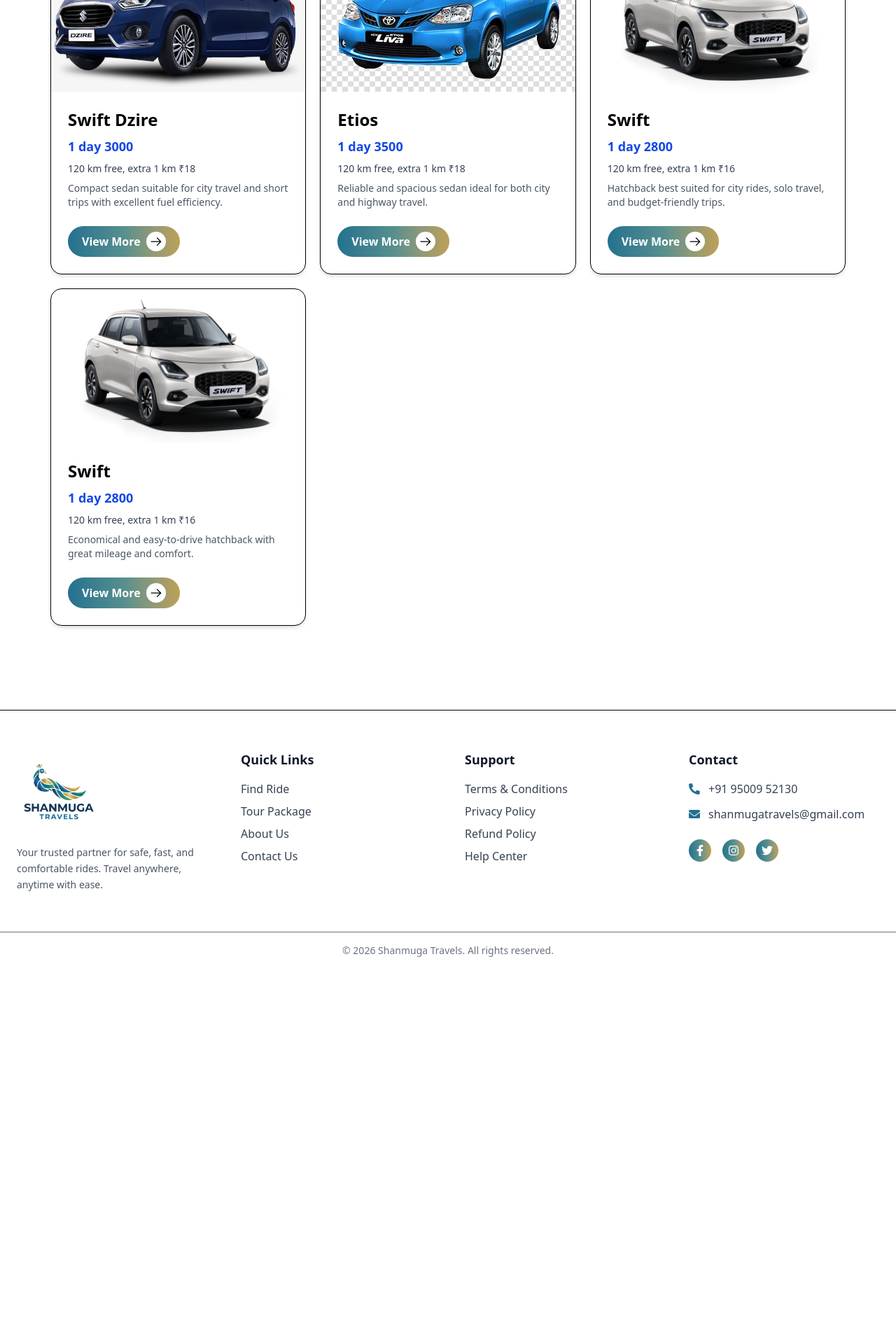
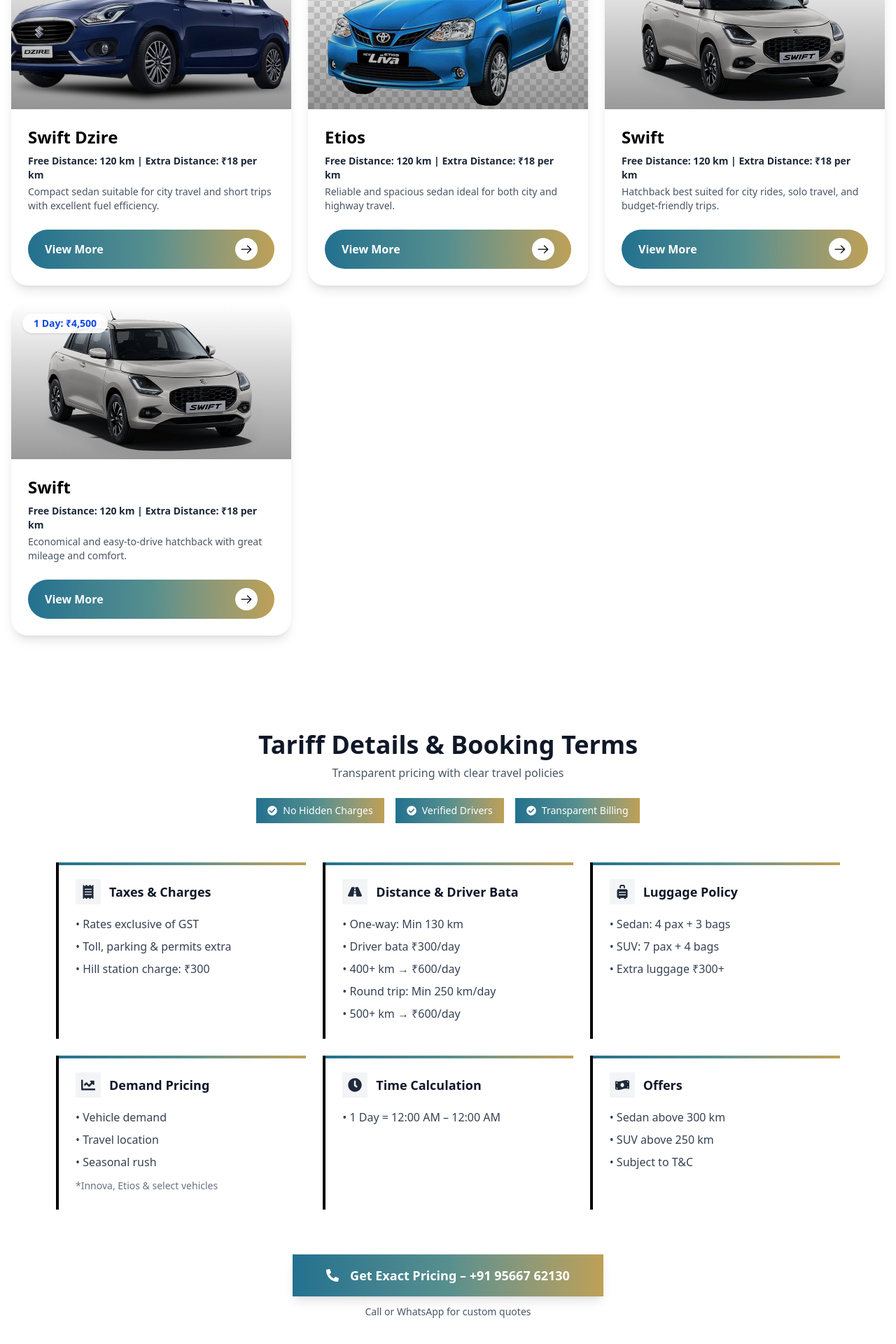
Before and after one commit to digitallift/Shanmuga-Travels, a Next.js app: page /findride in a window 1280 px wide. Shown: the part 820-2740 px from the top of the page at 70% size. Before the commit the page ends 2204 px from the top, so only its background shows below. Built offline with nearby package versions, Linux system fonts and the light colour scheme.

Commit message:
added Services

```diff
--- /dev/null
+++ b/Components/Findride/TariffDetails.jsx
@@ -0,0 +1,169 @@
+"use client";
+import React from "react";
+import {
+  FaReceipt,
+  FaRoad,
+  FaSuitcaseRolling,
+  FaChartLine,
+  FaClock,
+  FaPhoneAlt,
+  FaMoneyBillWave,
+  FaCheckCircle,
+} from "react-icons/fa";
+
+const TariffDetails = () => {
+  return (
+    <section className="w-full bg-white px-6 md:px-20 py-20">
+      {/* Gradient Overlay */}
+      <div className="absolute inset-0 bg-gradient-to-r from-primary via-teal to-gold opacity-[0.06] pointer-events-none" />
+
+      <div className="relative max-w-7xl mx-auto">
+
+        {/* Header */}
+        <div className="mb-14 text-center">
+          <h2 className="text-3xl  md:text-4xl font-bold text-gray-900">
+            Tariff Details & Booking Terms
+          </h2>
+          <p className="text-gray-600 mt-2">
+            Transparent pricing with clear travel policies
+          </p>
+
+          {/* Highlights */}
+          <div className="flex flex-wrap justify-center gap-4 mt-6">
+            {[
+              "No Hidden Charges",
+              "Verified Drivers",
+              "Transparent Billing",
+            ].map((text, i) => (
+              <span
+                key={i}
+                className="flex items-center gap-2 bg-gradient-to-r from-primary via-teal to-gold text-white px-4 py-2 text-sm font-medium"
+              >
+                <FaCheckCircle />
+                {text}
+              </span>
+            ))}
+          </div>
+        </div>
+
+        {/* Grid */}
+        <div className="grid md:grid-cols-3 gap-6">
+
+          {[
+            {
+              title: "Taxes & Charges",
+              icon: <FaReceipt />,
+              color: "blue",
+              content: [
+                "Rates exclusive of GST",
+                "Toll, parking & permits extra",
+                "Hill station charge: ₹300",
+              ],
+            },
+            {
+              title: "Distance & Driver Bata",
+              icon: <FaRoad />,
+              color: "emerald",
+              content: [
+                "One-way: Min 130 km",
+                "Driver bata ₹300/day",
+                "400+ km → ₹600/day",
+                "Round trip: Min 250 km/day",
+                "500+ km → ₹600/day",
+              ],
+            },
+            {
+              title: "Luggage Policy",
+              icon: <FaSuitcaseRolling />,
+              color: "orange",
+              content: [
+                "Sedan: 4 pax + 3 bags",
+                "SUV: 7 pax + 4 bags",
+                "Extra luggage ₹300+",
+              ],
+            },
+            {
+              title: "Demand Pricing",
+              icon: <FaChartLine />,
+              color: "purple",
+              content: [
+                "Vehicle demand",
+                "Travel location",
+                "Seasonal rush",
+              ],
+              note: "Innova, Etios & select vehicles",
+            },
+            {
+              title: "Time Calculation",
+              icon: <FaClock />,
+              color: "gray",
+              content: ["1 Day = 12:00 AM – 12:00 AM"],
+            },
+            {
+              title: "Offers",
+              icon: <FaMoneyBillWave />,
+              color: "green",
+              content: [
+                "Sedan above 300 km",
+                "SUV above 250 km",
+                "Subject to T&C",
+              ],
+            },
+          ].map((card, i) => (
+            <div
+              key={i}
+              className={`relative bg-white p-6 border-l-4 border-${card.color}-600
+              hover:-translate-y-1 hover:shadow-xl transition duration-300`}
+            >
+              {/* Accent Top */}
+              <div className="absolute top-0 left-0 h-1 w-full bg-gradient-to-r from-primary via-teal to-gold" />
+
+              {/* Header */}
+              <div className="flex items-center gap-3 mb-4">
+                <div className="p-2 bg-gray-100 text-gray-800 text-xl">
+                  {card.icon}
+                </div>
+                <h3 className="text-lg font-semibold text-gray-900">
+                  {card.title}
+                </h3>
+              </div>
+
+              {/* Content */}
+              <ul className="space-y-2 text-gray-700">
+                {card.content.map((item, idx) => (
+                  <li key={idx}>• {item}</li>
+                ))}
+              </ul>
+
+              {card.note && (
+                <p className="text-sm text-gray-500 mt-3">
+                  *{card.note}
+                </p>
+              )}
+            </div>
+          ))}
+        </div>
+
+        {/* CTA */}
+        <div className="mt-16 text-center">
+          <a
+            href="tel:+919566762130"
+            className="inline-flex items-center gap-4
+            bg-gradient-to-r from-primary via-teal to-gold
+            text-white px-12 py-4 text-lg font-semibold
+            hover:scale-105 transition shadow-lg"
+          >
+            <FaPhoneAlt />
+            Get Exact Pricing – +91 95667 62130
+          </a>
+          <p className="text-gray-600 text-sm mt-3">
+            Call or WhatsApp for custom quotes
+          </p>
+        </div>
+
+      </div>
+    </section>
+  );
+};
+
+export default TariffDetails;
--- a/Components/Footer.jsx
+++ b/Components/Footer.jsx
@@ -30,6 +30,7 @@
         <div>
           <h3 className="text-lg font-semibold mb-4 text-gray-900">Quick Links</h3>
           <ul className="space-y-2 text-gray-700">
+             <li><Link href="/" className="hover:text-primary transition">Home</Link></li>
             <li><Link href="/findride" className="hover:text-primary transition">Find Ride</Link></li>
             <li><Link href="/tourpackage" className="hover:text-primary transition">Tour Package</Link></li>
             <li><Link href="/aboutus" className="hover:text-primary transition">About Us</Link></li>
--- a/Components/HomePage/TripCard.jsx
+++ b/Components/HomePage/TripCard.jsx
@@ -12,7 +12,7 @@
 const TripCard = () => {
   return (
      <section className="max-w-7xl mx-auto px-6 py-15 md:py-5">
-      <h2 className="text-3xl md:text-4xl font-semibold bg-gradient-to-r text-transparent bg-clip-text from-primary via-teal to-gold mb-10 text-center">
+      <h2 className="text-3xl md:text-4xl p-1 font-semibold bg-gradient-to-r text-transparent bg-clip-text from-primary via-teal to-gold mb-10 text-center">
         Pilgrimage Trips – All Religions
       </h2>
 
--- a/Components/HomePage/VehicleCard.jsx
+++ b/Components/HomePage/VehicleCard.jsx
@@ -1,108 +1,60 @@
+"use client";
+import { vehicles } from '@/public/constants/Pilgrimage';
 import Image from 'next/image';
 import Link from 'next/link';
-import React from 'react'
+import React from 'react';
 import { GoArrowRight } from "react-icons/go";
-
-const vehicles = [
-  {
-    id: 1,
-    name: "Tempo Traveller",
-    price: "1 day 6500",
-    desc: "120 km free, extra 1 km ₹25",
-    longdesc: "Spacious Tempo Traveller ideal for family trips, corporate travel, and group tours with comfortable seating.",
-    img: "/images/Tempovan.png"
-  },
-  {
-    id: 2,
-    name: "Ertiga",
-    price: "1 day 4500",
-    desc: "120 km free, extra 1 km ₹18",
-    longdesc: "Perfect family MPV offering comfort, good mileage, and ample luggage space for long journeys.",
-    img: "/images/ertiga.png"
-  },
-  {
-    id: 3,
-    name: "Innova Crysta",
-    price: "1 day 5500",
-    desc: "120 km free, extra 1 km ₹20",
-    longdesc: "Premium SUV known for luxury interiors, smooth ride quality, and long-distance comfort.",
-    img: "/images/innova.png"
-  },
-  {
-    id: 4,
-    name: "Swift Dzire",
-    price: "1 day 3000",
-    desc: "120 km free, extra 1 km ₹18",
-    longdesc: "Compact sedan suitable for city travel and short trips with excellent fuel efficiency.",
-    img: "/images/dzire.png"
-  },
-  {
-    id: 5,
-    name: "Etios",
-    price: "1 day 3500",
-    desc: "120 km free, extra 1 km ₹18",
-    longdesc: "Reliable and spacious sedan ideal for both city and highway travel.",
-    img: "/images/etios.jpg"
-  },
-
-  {
-    id: 6,
-    name: "Swift",
-    price: "1 day 2800",
-    desc: "120 km free, extra 1 km ₹16",
-    longdesc: "Hatchback best suited for city rides, solo travel, and budget-friendly trips.",
-    img: "/images/swift.png"
-  },
-  {
-    id: 7,
-    name: "Swift",
-    price: "1 day 2800",
-    desc: "120 km free, extra 1 km ₹16",
-    longdesc: "Economical and easy-to-drive hatchback with great mileage and comfort.",
-    img: "/images/swift.png"
-  }
-];
-
-
 
 const VehicleCard = () => {
   return (
- <div className="py-10 px-2 max-w-6xl mx-auto">
-      <h1 className="text-4xl text-center mb-10 font-semibold">
-         Find Ride
+    <section className="py-14 px-4 max-w-7xl mx-auto">
+      <h1 className="text-2xl text-transparent bg-clip-text bg-gradient-to-r from-primary via-teal to-gold md:text-4xl font-bold text-center mb-12">
+        Find Your Ride
       </h1>
 
-      <div className="grid gap-5 md:grid-cols-3">
+      <div className="grid gap-6 mt-5 sm:grid-cols-2 lg:grid-cols-3">
         {vehicles.map((item) => (
           <div
             key={item.id}
-            className="border hover:scale-102 transition-all duration-500  rounded-2xl shadow-md overflow-hidden bg-white"
-          >
+            className="group rounded-3xl bg-white overflow-hidden shadow-lg hover:shadow-2xl hover:-translate-y-1 transition-all duration-500 flex flex-col">
             {/* Image */}
-            <div className="relative w-full hover:shadow-lg hover:scale-102 transition-all duration-500  h-55">
+            <div className="relative h-56 overflow-hidden">
               <Image
                 src={item.img}
                 alt={item.name}
                 fill
-                className="object-center"
+                className="object-cover transition-transform duration-700 group-hover:scale-105"
               />
+
+              {/* Overlay */}
+              <div className="absolute inset-0 bg-gradient-to-t from-black/40 to-transparent" />
+
+              {/* Price */}
+              <span className="absolute top-4 left-4 bg-white/90 text-blue-700 text-sm font-bold px-4 py-1 rounded-full shadow">
+                {item.price}
+              </span>
             </div>
 
             {/* Content */}
-            <div className="p-6 space-y-2">
-              <h2 className="text-2xl font-semibold">{item.name}</h2>
-              <p className="text-lg font-semibold text-blue-700">
-                {item.price}
+            <div className="p-6 flex flex-col flex-grow">
+              <h2 className="text-2xl font-semibold mb-2">
+                {item.name}
+              </h2>
+
+              <p className="text-sm font-semibold text-gray-800 mb-1">
+                {item.desc}
               </p>
-              <p className="text-sm font-medium text-gray-700">{item.desc}</p>
-              <p className="text-sm font-medium text-gray-600">{item.longdesc}</p>
+
+              <p className="text-sm text-gray-600 flex-grow">
+                {item.longdesc}
+              </p>
 
               <Link
                 href="/aboutus"
-                className="inline-flex font-semibold items-center gap-2 mt-4 bg-gradient-to-r from-primary via-teal to-gold hover:from-gold hover:via-teal hover:to-primary text-white px-5 py-2 rounded-full transition duration-500"
+                className="mt-6 inline-flex items-center justify-between gap-3 bg-gradient-to-r from-primary via-teal to-gold hover:from-gold hover:via-teal hover:to-primary text-white px-6 py-3 rounded-full font-semibold transition-all duration-500"
               >
                 View More
-                <span className="bg-white text-black p-1 rounded-full">
+                <span className="bg-white text-black p-1.5 rounded-full">
                   <GoArrowRight className="h-5 w-5" />
                 </span>
               </Link>
@@ -110,8 +62,8 @@
           </div>
         ))}
       </div>
-    </div>
-  )
-}
+    </section>
+  );
+};
 
-export default VehicleCard
+export default VehicleCard;
--- a/app/findride/page.jsx
+++ b/app/findride/page.jsx
@@ -1,10 +1,15 @@
+import TariffDetails from '@/Components/Findride/TariffDetails'
+import TravelServices from '@/Components/HomePage/TravelServices'
 import VehicleCard from '@/Components/HomePage/VehicleCard'
 import React from 'react'
 
 const page = () => {
   return (
     <section className="" >
+
        <VehicleCard/>
+       <TariffDetails/>
+       <TravelServices/>
     </section>
   )
 }
--- a/app/page.js
+++ b/app/page.js
@@ -14,7 +14,7 @@
       <ImageSlide/>
       <SSlide/>
       <TripCard/>
-      {/* <VehicleCard/> */}
+      <VehicleCard/>
       <TravelServices/>
       <WhyChooseUs/>
     </div>
--- a/app/tourpackage/page.jsx
+++ b/app/tourpackage/page.jsx
@@ -1,5 +1,6 @@
 import TouristSlide from '@/Components/HomePage/TouristSlide'
 import TripCard from '@/Components/HomePage/TripCard'
+import WhyChooseUs from '@/Components/HomePage/WhyChooseUs'
 import React from 'react'
 
 const page = () => {
@@ -7,6 +8,7 @@
   <section>
     <TripCard/>
     <TouristSlide/>
+    <WhyChooseUs/>
   </section>
   )
 }
--- a/public/constants/Pilgrimage.js
+++ b/public/constants/Pilgrimage.js
@@ -1,7 +1,7 @@
 const PilgrimageList = [
   {
     id: 1,
-    img: "/images/locations/loc.jpg",
+    img: "/images/locations/loc1.jpg",
     title: "Tiruchendur Murugan Temple",
     description:
       "One of the six sacred abodes (Arupadai Veedu) of Lord Murugan, Tiruchendur Murugan Temple is uniquely located on the shores of the Bay of Bengal. Devotees believe this temple marks the place where Lord Murugan defeated the demon Surapadman. The temple is famous for its spiritual vibrations, sea-facing sanctum, and grand festivals like Skanda Sashti.",
@@ -19,7 +19,7 @@
   },
   {
     id: 3,
-    img: "/images/locations/loc1.jpg",
+    img: "/images/locations/navathirupathi.jpg",
     title: "Navatirupathi Temples",
     description:
       "Navatirupathi refers to nine sacred temples dedicated to Lord Vishnu, located along the banks of the Tamirabarani River. These temples are associated with the Navagrahas (nine planetary deities) and are believed to remove planetary doshas. Pilgrims usually cover all nine temples in a single spiritual journey.",
@@ -63,7 +63,16 @@
     category: "Christian Churches",
   },
   {
-    id: 8,
+  id: 8,
+  img: "/images/locations/loc.jpg",
+  title: "Historic Churches of Thoothukudi & Tiruchendur",
+  description:
+    "Thoothukudi and Tiruchendur are home to several historic Christian churches that reflect the region’s deep-rooted Christian heritage. These churches serve as centers for prayer, community gatherings, and major celebrations such as Christmas and Easter.",
+  location: "Thoothukudi & Tiruchendur, Tamil Nadu",
+  category: "Christian Churches",
+ },
+  {
+    id: 9,
     img: "/images/locations/palayamjuma.jpg",
     title: "Palayamkottai Jumma Masjid",
     description:
@@ -72,7 +81,7 @@
     category: "Muslim Religious Places",
   },
   {
-    id: 9,
+    id: 10,
     img: "/images/locations/jumma.jpeg",
     title: "Local Mosques of Thoothukudi & Tiruchendur",
     description:
@@ -87,8 +96,7 @@
     id: 1,
     img: "/images/locations/Kutralam.jpg",
     title: "Courtallam Waterfalls",
-    description:
-      "Known as the ‘Spa of South India’, Courtallam Waterfalls is famous for its medicinal waters flowing through herbal-rich forests of the Western Ghats. The area features multiple waterfalls such as Main Falls, Five Falls, and Old Courtallam, making it a popular destination for nature lovers and families.",
+    description:"Known as the ‘Spa of South India’, Courtallam Waterfalls is famous for its medicinal waters flowing through herbal-rich forests of the Western Ghats. The area features multiple waterfalls such as Main Falls, Five Falls, and Old Courtallam, making it a popular destination for nature lovers and families.",
     location: "Courtallam, Tenkasi District, Tamil Nadu",
   },
   {
@@ -133,5 +141,65 @@
   },
 ];
 
+const vehicles = [
+  {
+    id: 1,
+    name: "Tempo Traveller",
+    price: "1 Day: ₹6,500",
+    desc: "Free Distance: 120 km | Extra Distance: ₹25 per km",
+    longdesc: "Spacious Tempo Traveller ideal for family trips, corporate travel, and group tours with comfortable seating.",
+    img: "/images/Tempovan.png"
+  },
+  {
+    id: 2,
+    name: "Ertiga",
+    price: "1 Day: ₹4,500",
+    desc: "Free Distance: 120 km | Extra Distance: ₹18 per km",
+    longdesc: "Perfect family MPV offering comfort, good mileage, and ample luggage space for long journeys.",
+    img: "/images/ertiga.png"
+  },
+  {
+    id: 3,
+    name: "Innova Crysta",
+    price: "1 Day: ₹5,500",
+    desc: "Free Distance: 120 km | Extra Distance: ₹20 per km",
+    longdesc: "Premium SUV known for luxury interiors, smooth ride quality, and long-distance comfort.",
+    img: "/images/innova.png"
+  },
+  {
+    id: 4,
+    name: "Swift Dzire",
+    price: "1 Day: ₹3,000",
+    desc: "Free Distance: 120 km | Extra Distance: ₹18 per km",
+    longdesc: "Compact sedan suitable for city travel and short trips with excellent fuel efficiency.",
+    img: "/images/dzire.png"
+  },
+  {
+    id: 5,
+    name: "Etios",
+    price: "1 Day: ₹3,500",
+    desc: "Free Distance: 120 km | Extra Distance: ₹18 per km",
+    longdesc: "Reliable and spacious sedan ideal for both city and highway travel.",
+    img: "/images/etios.jpg"
+  },
 
-export { PilgrimageList, TopSpots };
+  {
+    id: 6,
+    name: "Swift",
+    price: "1 Day: ₹4,500",
+    desc: "Free Distance: 120 km | Extra Distance: ₹18 per km",
+    longdesc: "Hatchback best suited for city rides, solo travel, and budget-friendly trips.",
+    img: "/images/swift.png"
+  },
+  {
+    id: 7,
+    name: "Swift",
+    price: "1 Day: ₹4,500",
+    desc: "Free Distance: 120 km | Extra Distance: ₹18 per km",
+    longdesc: "Economical and easy-to-drive hatchback with great mileage and comfort.",
+    img: "/images/swift.png"
+  }
+];
+
+
+export { PilgrimageList, TopSpots ,vehicles };
```
Also changed, not shown: public/images/locations/navathirupathi.jpg (added).
